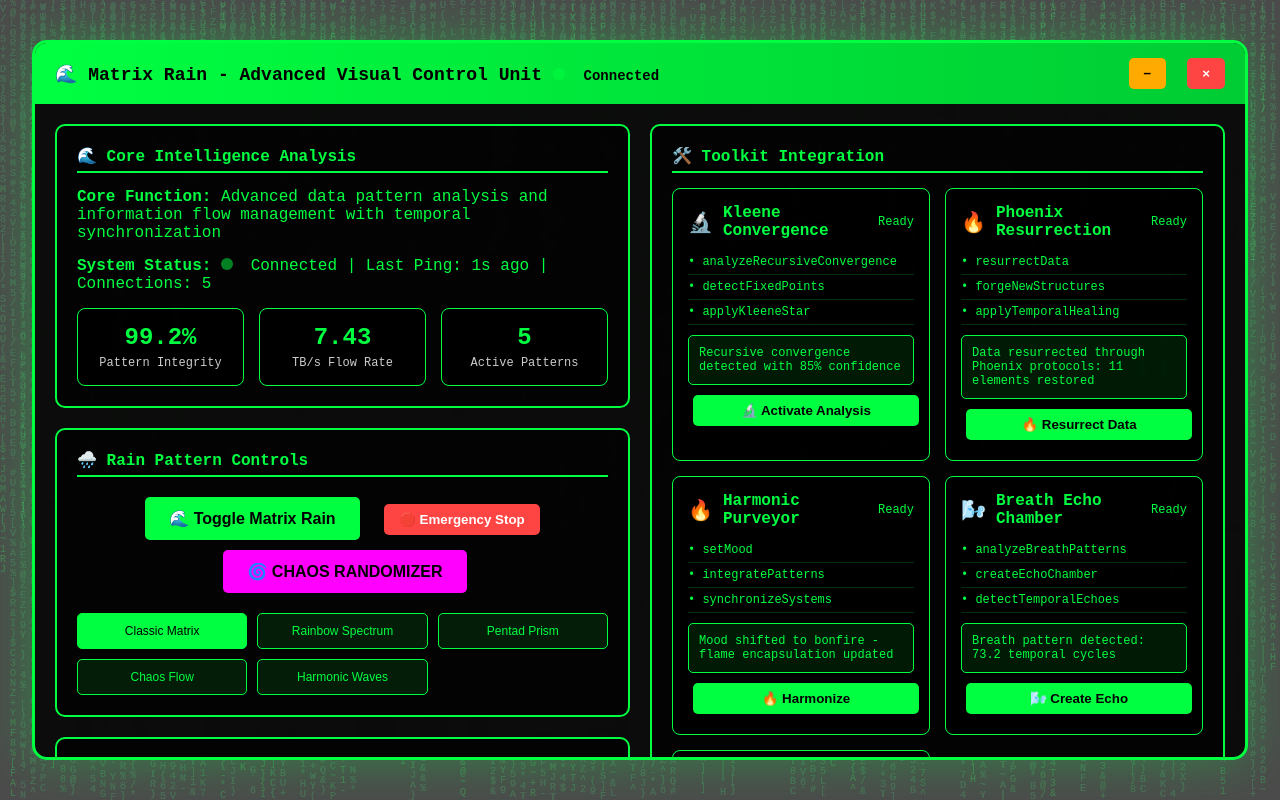
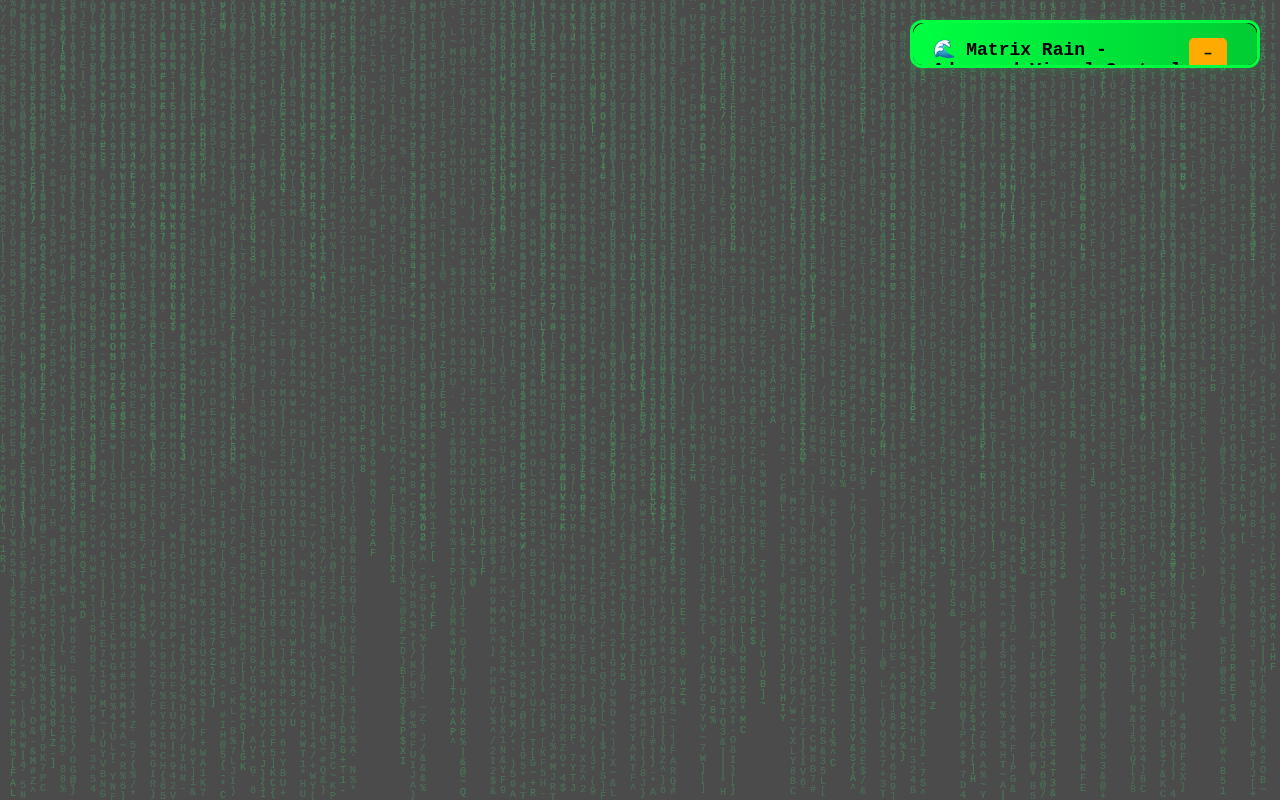
Before and after one commit to Yufok1/Matrix-Rain-HTML-Background, a plain HTML site: page matrix-rain-utility-suite.html in a window 1280 px wide. Drawn offline with Linux system fonts and the light colour scheme.

Commit message:
Add minimized style for matrix modal

```diff
--- a/matrix-rain-utility-suite.html
+++ b/matrix-rain-utility-suite.html
@@ -35,6 +35,19 @@
             box-shadow: 0 0 50px rgba(0, 255, 65, 0.3);
         }
 
+        .matrix-modal.minimized {
+            top: 20px !important;
+            left: auto !important;
+            right: 20px !important;
+            transform: none !important;
+            width: 350px !important;
+            height: 48px !important;
+            min-width: 200px;
+            border-radius: 12px !important;
+            box-shadow: 0 2px 12px rgba(0,255,65,0.15);
+            overflow: hidden;
+        }
+
         .modal-header {
             background: linear-gradient(90deg, #00ff41, #00cc33);
             color: #000;
@@ -397,7 +410,7 @@
     <!-- Matrix Rain Canvas -->
     <canvas id="matrixRainCanvas" style="position: fixed; top: 0; left: 0; width: 100%; height: 100%; z-index: 1; pointer-events: none; opacity: 0.8; background: transparent;"></canvas>
 
-    <div class="matrix-modal scrollbar">
+    <div class="matrix-modal scrollbar minimized">
         <div class="modal-header">
             <div>
                 🌊 Matrix Rain - Advanced Visual Control Unit
```
